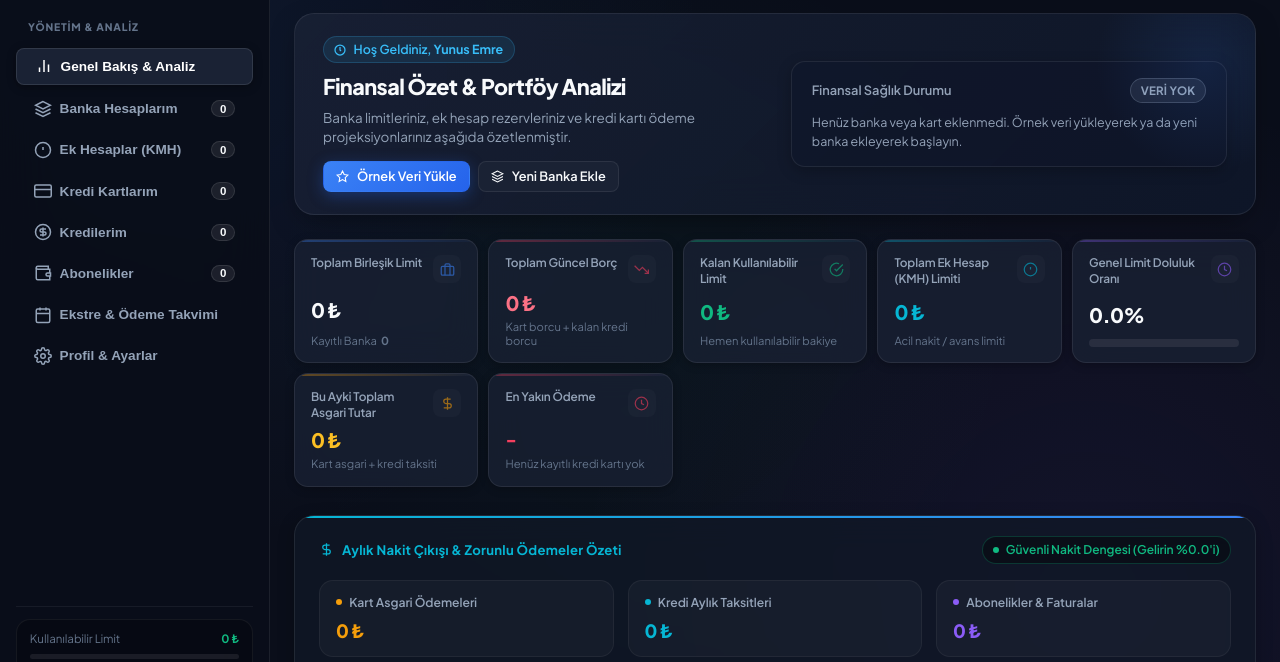
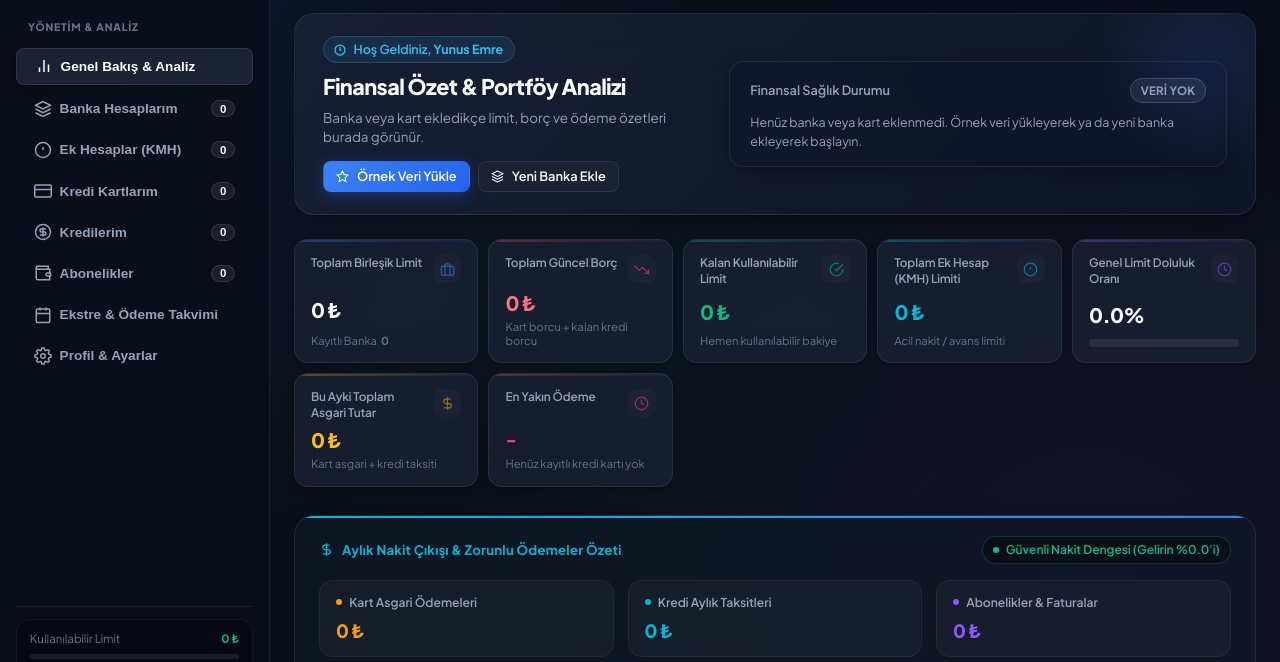
Before and after one commit to AegeanWorks/CardMon, a website: page index.html in a window 1280 px wide. Shown: the part 87-749 px from the top of the page. Drawn offline with Linux system fonts and the light colour scheme; no server answers.

Commit message:
feat(ui): contextual hero subtitle for empty portfolio

```diff
--- a/css/views.css
+++ b/css/views.css
@@ -298,6 +298,18 @@
 
 .welcome-actions[hidden] {
   display: none;
+}
+
+.welcome-subtitle-empty {
+  display: none;
+}
+
+.app-main:has(.health-score-pill.health-empty) .welcome-subtitle:not(.welcome-subtitle-empty) {
+  display: none;
+}
+
+.app-main:has(.health-score-pill.health-empty) .welcome-subtitle-empty {
+  display: block;
 }
 
 /* Health Score Widget */
--- a/i18n.js
+++ b/i18n.js
@@ -79,6 +79,8 @@ const I18N = {
     salaryDay: "Maaş / Gelir Günü",
     profileSaved: "Profil ve ayarlar kaydedildi.",
     welcomeBack: "Hoş Geldiniz",
+    welcomeSubtitle: "Banka limitleriniz, ek hesap rezervleriniz ve kredi kartı ödeme projeksiyonlarınız aşağıda özetlenmiştir.",
+    welcomeEmptySubtitle: "Banka veya kart ekledikçe limit, borç ve ödeme özetleri burada görünür.",
     financialHealth: "Finansal Sağlık Durumu",
     healthExcellent: "Mükemmel / Düşük Risk",
     healthGood: "İyi / Dengeli",
@@ -350,6 +352,8 @@ const I18N = {
     salaryDay: "Salary / Income Day",
     profileSaved: "Profile and settings saved.",
     welcomeBack: "Welcome back",
+    welcomeSubtitle: "Your bank limits, overdraft reserves and credit card payment projections are summarized below.",
+    welcomeEmptySubtitle: "Add a bank or card and your limits, debt and payment summaries will appear here.",
     financialHealth: "Financial Health Score",
     healthExcellent: "Excellent / Low Risk",
     healthGood: "Good / Balanced",
--- a/index.html
+++ b/index.html
@@ -256,7 +256,8 @@
             <span><span data-i18n="welcomeBack">Hoş Geldiniz</span>, <strong id="welcomeUserName">Yunus Emre</strong></span>
           </div>
           <h2 class="welcome-title">Finansal Özet & Portföy Analizi</h2>
-          <p class="welcome-subtitle" id="welcomeSubtitle">Banka limitleriniz, ek hesap rezervleriniz ve kredi kartı ödeme projeksiyonlarınız aşağıda özetlenmiştir.</p>
+          <p class="welcome-subtitle" id="welcomeSubtitle" data-i18n="welcomeSubtitle">Banka limitleriniz, ek hesap rezervleriniz ve kredi kartı ödeme projeksiyonlarınız aşağıda özetlenmiştir.</p>
+          <p class="welcome-subtitle welcome-subtitle-empty" id="welcomeEmptySubtitle" data-i18n="welcomeEmptySubtitle">Banka veya kart ekledikçe limit, borç ve ödeme özetleri burada görünür.</p>
           <div class="welcome-actions" id="welcomeEmptyActions" hidden>
             <button type="button" class="btn btn-primary btn-sm" onclick="loadDemoData(true)">
               <svg width="13" height="13" viewBox="0 0 24 24" fill="none" stroke="currentColor" stroke-width="2"><polygon points="12 2 15.09 8.26 22 9.27 17 14.14 18.18 21.02 12 17.77 5.82 21.02 7 14.14 2 9.27 8.91 8.26 12 2"></polygon></svg>
```
Also changed, not shown: .aikit/media.json, assets/screenshots/2026-11-20-subtitle-empty-before.png (added).
